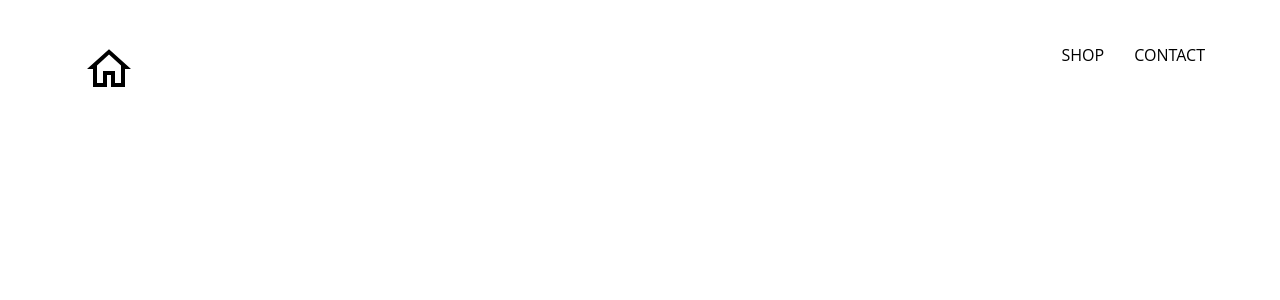
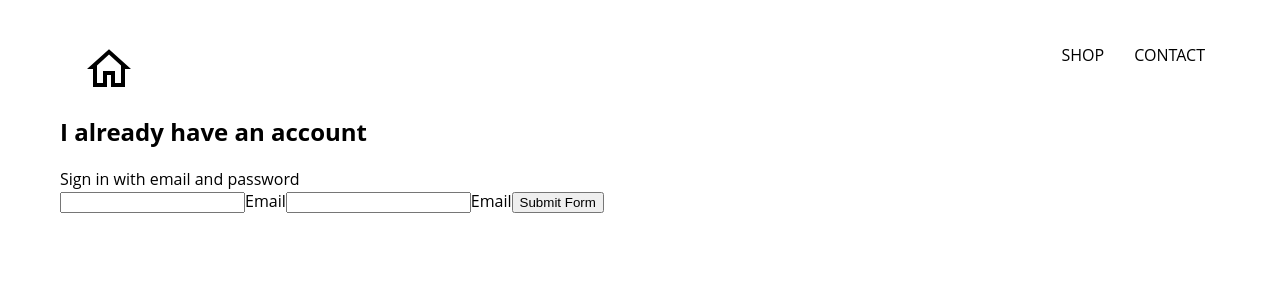
Before and after one commit to pengravity/ecomm-clothing, a React (Create React App) app: page /signin in a window 1280 px wide. Shown: the top 300 px of the page. Built offline with nearby package versions, Linux system fonts and the light colour scheme; the HTML template or start-up script is replaced by a standard one.

Commit message:
added signin page component

```diff
--- a/src/App.js
+++ b/src/App.js
@@ -4,14 +4,17 @@
 import HomePage from "./pages/homepage/homepage.component";
 import ShopPage from "./pages/shop/shop.component";
 import Header from "./components/header/header.component.jsx";
+import SigninAndSignupPage from "./components/signin-and-signup/signin-and-signup.component";
 
 function App() {
   return (
     <div>
       <Header />
+
       <Switch>
         <Route exact path="/" component={HomePage} />
         <Route path="/shop" component={ShopPage} />
+        <Route path="/signin" component={SigninAndSignupPage} />
       </Switch>
     </div>
   );
--- /dev/null
+++ b/src/components/signin-and-signup/signin-and-signup.component.jsx
@@ -0,0 +1,13 @@
+import React from "react";
+
+import SignIn from "../signin/signin.component";
+
+import "./signin-and-signup.styles.scss";
+
+const SigninAndSignupPage = () => (
+  <div className="signin-and-signup">
+    <SignIn />
+  </div>
+);
+
+export default SigninAndSignupPage;
--- /dev/null
+++ b/src/components/signin/signin.component.jsx
@@ -0,0 +1,57 @@
+import React from "react";
+
+import "./signin.styles.scss";
+
+class SignIn extends React.Component {
+  constructor(props) {
+    super(props);
+
+    this.state = {
+      email: "",
+      password: "",
+    };
+  }
+
+  handleSubmit = (event) => {
+    event.preventDefault();
+
+    this.setState({ email: "", password: "" });
+  };
+
+  handleChange = (event) => {
+    const { value, name } = event.target;
+
+    this.setState({ [name]: value });
+  };
+
+  render() {
+    return (
+      <div className="sign-in">
+        <h2> I already have an account</h2>
+        <span>Sign in with email and password</span>
+
+        <form onSubmit={this.handleSubmit}>
+          <input
+            name="email"
+            type="email"
+            onChange={this.handleChange}
+            value={this.state.email}
+            required
+          />
+          <label>Email</label>
+          <input
+            name="password"
+            type="password"
+            value={this.state.email}
+            onChange={this.handleChange}
+            required
+          />
+          <label>Email</label>
+          <input type="submit" value="Submit Form" />
+        </form>
+      </div>
+    );
+  }
+}
+
+export default SignIn;
```
Also changed, not shown: src/components/signin-and-signup/signin-and-signup.styles.scss (added), src/components/signin/signin.styles.scss (added).
